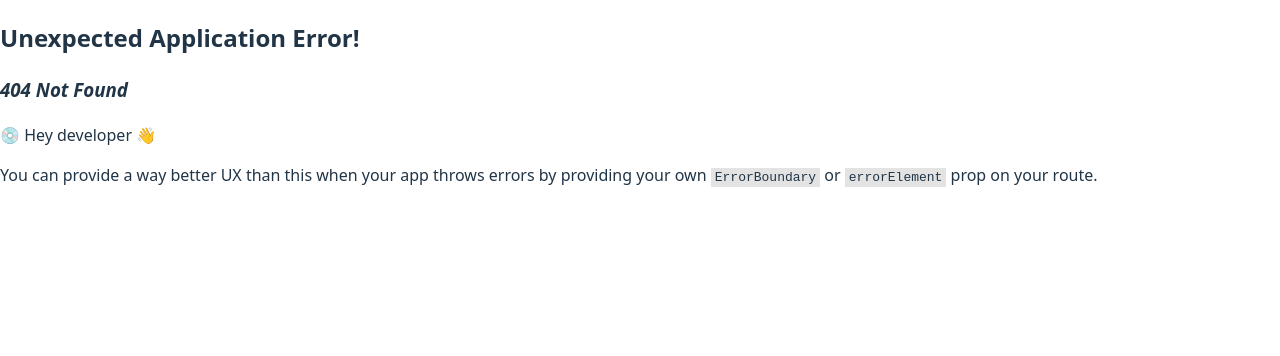
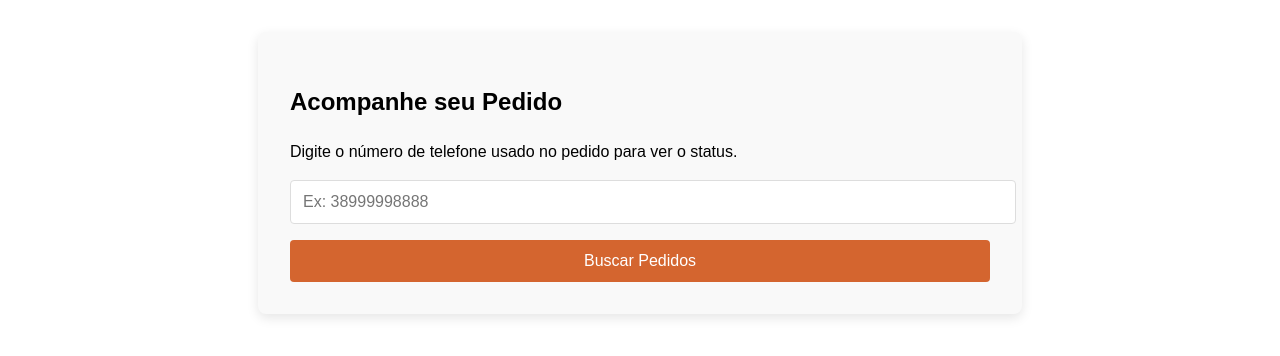
Before and after one commit to joaodoardo/Frontend-Cardapio-Online, a React (Vite) app: page /pedidos in a window 1280 px wide. Before the commit this address had no page. Shown: the top 356 px of the page. Built offline with nearby package versions, Linux system fonts and the light colour scheme.

Commit message:
add tela de status do pedido do cliente

```diff
--- a/src/main.jsx
+++ b/src/main.jsx
@@ -3,6 +3,7 @@ import ReactDOM from 'react-dom/client';
 import { createBrowserRouter, RouterProvider } from "react-router-dom";
 import App from './App.jsx';
 import AdmPage from './pages/AdmPage.jsx';
+import PedidosStatus from './pages/pedidoStatus.jsx';
 import './index.css';
 
 // Define as rotas da aplicação
@@ -15,6 +16,10 @@ const router = createBrowserRouter([
     path: "/adm",
     element: <AdmPage />, // A página de administração
   },
+  {
+    path: "/pedidos",
+    element: <PedidosStatus />, // A página de pedidos
+  },
 ]);
 
 ReactDOM.createRoot(document.getElementById('root')).render(
--- /dev/null
+++ b/src/pages/pedidoStatus.jsx
@@ -0,0 +1,159 @@
+// frontend/pages/pedidosStatus.jsx
+
+import React, { useState } from 'react';
+
+// Um objeto para mapear o status numérico para um texto amigável e uma cor
+const statusInfo = {
+    1: { texto: "Em Análise", cor: "#d4652f", emoji: "🧐" },
+    2: { texto: "Em Produção", cor: "#e8a234", emoji: "🧑‍🍳" },
+    3: { texto: "Pronto para Entrega", cor: "#5ab44f", emoji: "📦" },
+    4: { texto: "Finalizado / Entregue", cor: "#4B5563", emoji: "✅" }
+};
+
+// Estilos básicos para a página
+const styles = {
+    container: {
+        maxWidth: '700px',
+        margin: '2rem auto',
+        padding: '2rem',
+        fontFamily: 'sans-serif',
+        backgroundColor: '#f9f9f9',
+        borderRadius: '8px',
+        boxShadow: '0 4px 12px rgba(0,0,0,0.1)',
+        color: 'black'
+    },
+    input: {
+        width: '100%',
+        padding: '12px',
+        fontSize: '1rem',
+        marginBottom: '1rem',
+        border: '1px solid #ddd',
+        borderRadius: '4px'
+    },
+    button: {
+        width: '100%',
+        padding: '12px',
+        fontSize: '1rem',
+        backgroundColor: '#d4652f',
+        color: 'white',
+        border: 'none',
+        borderRadius: '4px',
+        cursor: 'pointer'
+    },
+    pedidoItem: {
+        padding: '1rem',
+        border: '1px solid #eee',
+        borderRadius: '4px',
+        marginBottom: '0.5rem',
+        cursor: 'pointer',
+        backgroundColor: 'white'
+    },
+    statusDisplay: {
+        marginTop: '2rem',
+        padding: '1.5rem',
+        borderRadius: '8px',
+        textAlign: 'center'
+    }
+};
+
+const PedidosStatus = () => {
+    const [telefone, setTelefone] = useState('');
+    const [pedidos, setPedidos] = useState([]);
+    const [pedidoSelecionado, setPedidoSelecionado] = useState(null);
+    const [isLoading, setIsLoading] = useState(false);
+    const [error, setError] = useState('');
+
+    const handleBuscarPedidos = async (e) => {
+        e.preventDefault();
+        setIsLoading(true);
+        setError('');
+        setPedidos([]);
+        setPedidoSelecionado(null);
+
+        try {
+            const response = await fetch(`http://localhost:3000/pedidos/cliente/${telefone}`);
+            const data = await response.json();
+
+            if (!response.ok) {
+                // Usa a mensagem de erro vinda do backend (ex: "Nenhum pedido encontrado")
+                throw new Error(data.message || 'Falha ao buscar pedidos.');
+            }
+
+            setPedidos(data);
+
+        } catch (err) {
+            setError(err.message);
+        } finally {
+            setIsLoading(false);
+        }
+    };
+
+    const formatarData = (dataString) => {
+        const opcoes = { day: '2-digit', month: '2-digit', year: 'numeric', hour: '2-digit', minute: '2-digit' };
+        return new Date(dataString).toLocaleDateString('pt-BR', opcoes);
+    };
+
+    return (
+        <div style={styles.container}>
+            <h2>Acompanhe seu Pedido</h2>
+            <p>Digite o número de telefone usado no pedido para ver o status.</p>
+
+            <form onSubmit={handleBuscarPedidos}>
+                <input
+                    type="tel"
+                    value={telefone}
+                    onChange={(e) => setTelefone(e.target.value)}
+                    placeholder="Ex: 38999998888"
+                    style={styles.input}
+                    required
+                />
+                <button type="submit" style={styles.button} disabled={isLoading}>
+                    {isLoading ? 'Buscando...' : 'Buscar Pedidos'}
+                </button>
+            </form>
+
+            {error && <p style={{ color: 'red', textAlign: 'center', marginTop: '1rem' }}>{error}</p>}
+
+            {pedidos.length > 0 && (
+                <div style={{ marginTop: '2rem' }}>
+                    <h3>Seus pedidos recentes:</h3>
+                    {pedidos.map(p => (
+                        <div
+                            key={p.id}
+                            style={styles.pedidoItem}
+                            onClick={() => setPedidoSelecionado(p)}
+                        >
+                            <strong>Pedido #{p.id}</strong> - Realizado em: {formatarData(p.criadoEm)}
+                        </div>
+                    ))}
+                </div>
+            )}
+
+            {pedidoSelecionado && (
+                <div style={{
+                    ...styles.statusDisplay,
+                    backgroundColor: statusInfo[pedidoSelecionado.status]?.cor || '#ccc'
+                }}>
+                    <h3 style={{ color: 'white', margin: 0 }}>
+                        {statusInfo[pedidoSelecionado.status]?.emoji || ''} Status do Pedido #{pedidoSelecionado.id}
+                    </h3>
+                    <p style={{ fontSize: '1.5rem', color: 'white', fontWeight: 'bold', margin: '0.5rem 0' }}>
+                        {statusInfo[pedidoSelecionado.status]?.texto || 'Status Desconhecido'}
+                    </p>
+                    <div style={{marginTop: '1rem', padding: '1rem', backgroundColor: 'rgba(255,255,255,0.8)', borderRadius: '4px', color: '#333'}}>
+                        <strong>Itens do Pedido:</strong>
+                        <ul style={{listStyle: 'none', padding: 0, margin: '0.5rem 0 0 0'}}>
+                           {pedidoSelecionado.itens.map(itemPedido => (
+                               <li key={itemPedido.id}>
+                                   {itemPedido.quantidade}x {itemPedido.item.nome}
+                               </li>
+                           ))}
+                        </ul>
+                    </div>
+                </div>
+            )}
+        </div>
+    );
+};
+
+export default PedidosStatus;
```
